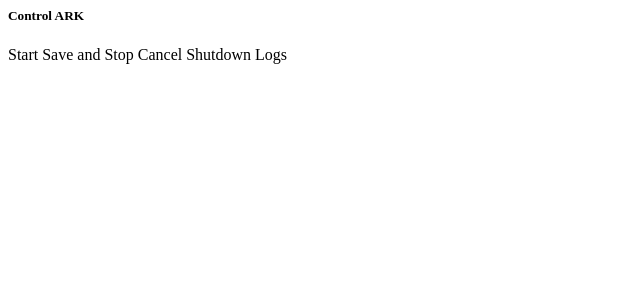
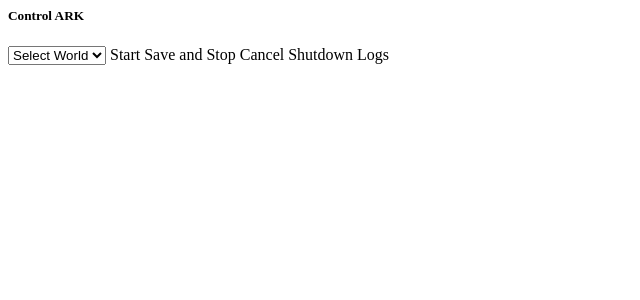
Before and after one commit to cayspekko/ark_html_rmon, a FastAPI app: template app/templates/cards/start.html in a window 1280 px wide. Shown: the top 300 px of the page, without its empty margins (0-640 px from the left). Run offline with FastAPI, Linux system fonts and the light colour scheme; the template is opened without the code that fills it, so the values that code supplies are empty.

Commit message:
add world selection

```diff
--- a/app/main.py
+++ b/app/main.py
@@ -20,7 +20,7 @@
 from tinydb.operations import set as db_set
 
 import logging
-logger = logging.getLogger()
+logger = logging.getLogger(__name__)
 
 RUN_CMD = """#!/bin/bash
 docker rm ark
@@ -32,7 +32,8 @@
         -p 32330:32330 -p 32330:32330/udp \
         -e am_arkflag_crossplay=true \
         -e am_arkflag_NoBattlEye=true \
-        {} \
+        -e am_serverMap={0} \
+        {1} \
         --name ark \
         thmhoag/arkserver"""
 
@@ -134,7 +135,6 @@
         if old_recent != recent:
             old_recent = recent
             try:
-                print()
                 await websocket.send_text("</br>".join(db_key["updated"] + db_key['payload']))
             except WebSocketDisconnect:
                 await websocket.close()
@@ -165,6 +165,7 @@
     while True:
         try:
             data = await websocket.receive_text()
+            logger.info("command data: %s" % data)
         except WebSocketDisconnect:
             await websocket.close()
             return
@@ -172,10 +173,11 @@
         cmd = "docker ps"
         if data.get('cmd') == "start":
             cmd = f"{RUN_CMD} | aha --no-header"
+            world = data.get('world') or "TheIsland"
             am_s = ""
             for d in am_settings.all():
                 am_s += f"-e {d['key']}=\"{d['value']}\" "
-            cmd = cmd.format(am_s)
+            cmd = cmd.format(world, am_s)
         elif data.get('cmd') == "stop":
             cmd = f"docker exec -i ark arkmanager stop --saveworld | aha --no-header && docker kill ark"
         elif data.get('cmd') == "kick":
--- a/app/templates/cards/start.html
+++ b/app/templates/cards/start.html
@@ -1,6 +1,11 @@
 {% extends 'card.html' %}
 {% block cardtitle %} Control ARK {% endblock %}
 {% block cardcontent %}
+<select id="select" class="form-select" aria-label="Select World">
+    <option selected>Select World</option>
+    <option value="TheIsland">TheIsland</option>
+    <option value="Fjordur">Fjordur</option>
+  </select>
 <a id="start" class="btn btn-primary">Start</a>
 <a id="stop" class="btn btn-primary">Save and Stop</a>
 <a id="cancelshutdown" class="btn btn-primary">Cancel Shutdown</a>
@@ -12,8 +17,10 @@
         $('#response').html(event.data.trim())
     }
     $('#start').on('click', function(e) {
+        var selected = $('#select option:selected').text();
         start_ws.send(JSON.stringify({
-            "cmd": "start"
+            "cmd": "start",
+            "world": selected
         }))
     })
     $('#stop').on('click', function(e) {
```
